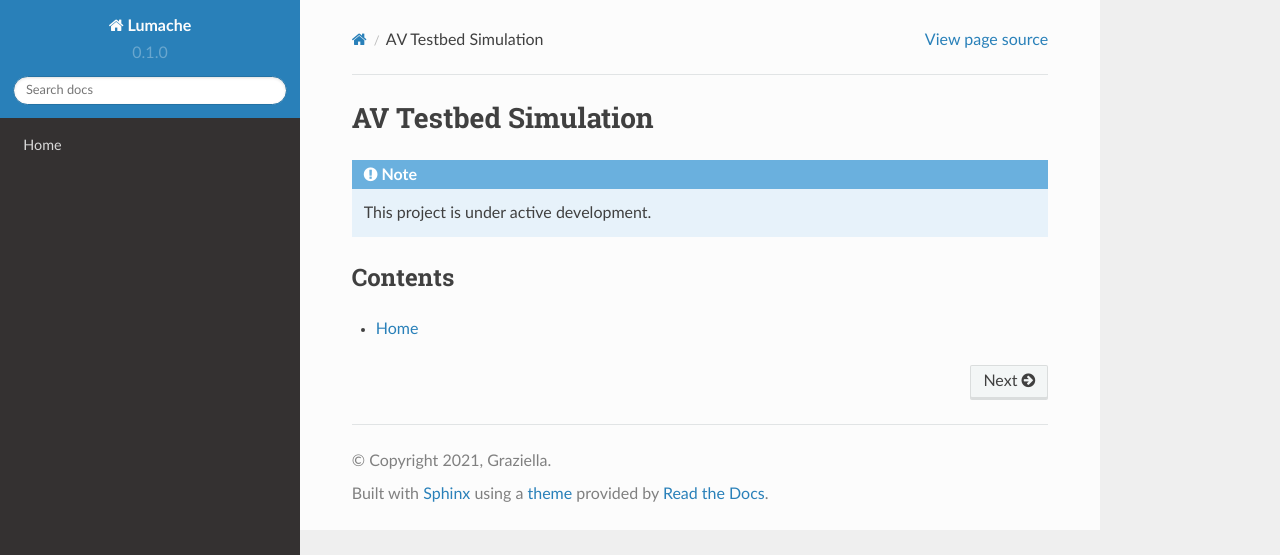
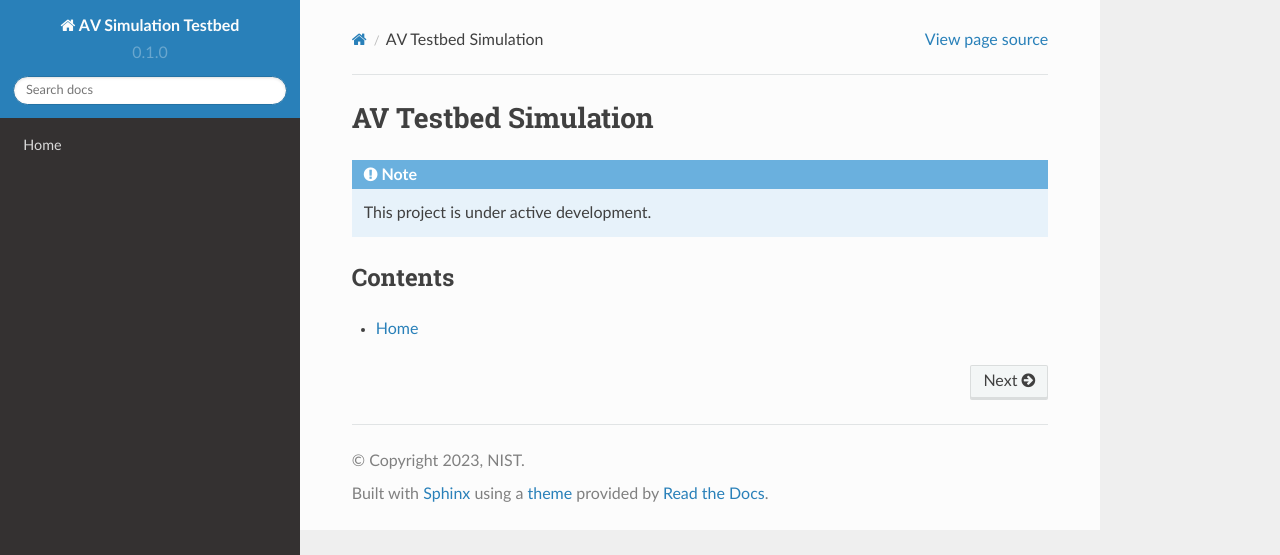
Before and after one commit to usnistgov/av_testbed_sim, a Sphinx documentation site: the page built from docs/source/index.rst, in a window 1280 px wide. Shown: the top 555 px of the page. Built offline with Sphinx 7.4.7 and the Read the Docs theme 2.0.0, drawn with Linux system fonts in a browser that asks for light colours; pages that are not in the unit, such as notebooks, are missing from menus.

Commit message:
updated readthedocs

```diff
--- a/docs/source/conf.py
+++ b/docs/source/conf.py
@@ -2,9 +2,9 @@
 
 # -- Project information
 
-project = 'Lumache'
-copyright = '2021, Graziella'
-author = 'Graziella'
+project = 'AV Simulation Testbed'
+copyright = '2023, NIST'
+author = 'Z. Kootbally'
 
 release = '0.1'
 version = '0.1.0'
```
